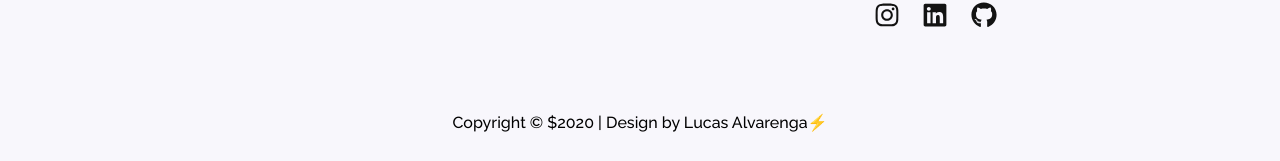
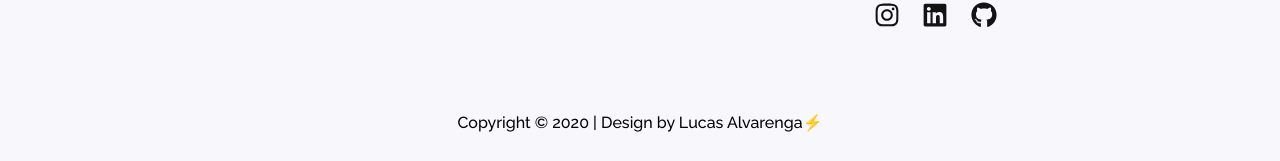
Before and after one commit to Alvarenga-Dev/my-website-old-version, a React (Create React App) app: page / in a window 1280 px wide. Shown: the part 685-846 px from the top of the page. Built offline with nearby package versions, Linux system fonts and the light colour scheme.

Commit message:
style: remove '$'

```diff
--- a/src/page/index.js
+++ b/src/page/index.js
@@ -11,7 +11,7 @@ const Page = () => (
             <Profile />
         </Container>
         <Footer>
-            <p>Copyright © ${new Date().getFullYear()} | Design by Lucas Alvarenga<span role="img" aria-label="Raio">⚡</span></p>
+            <p>Copyright © {new Date().getFullYear()} | Design by Lucas Alvarenga<span role="img" aria-label="Raio">⚡</span></p>
         </Footer>
     </Fragment>
 );
```
